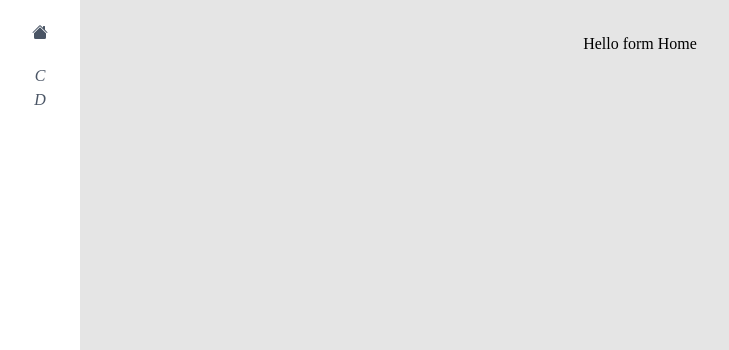
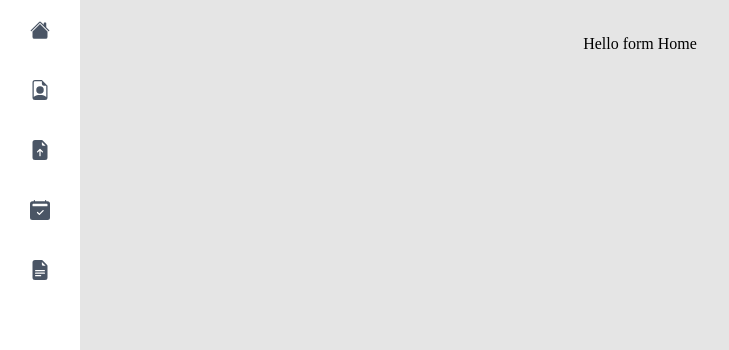
Before and after one commit to DigaantDogra/ClinicConnect, a React (Vite) app in the folder Clinic-connect/: page / in a window 1280 px wide. Shown: the top 350 px of the page, without its empty margins (0-729 px from the left). Built offline with nearby package versions, Linux system fonts and the light colour scheme.

Commit message:
Updated Navbar and index css

```diff
--- a/Clinic-connect/src/Pages/NavBar.jsx
+++ b/Clinic-connect/src/Pages/NavBar.jsx
@@ -1,15 +1,18 @@
-import { BsHouseFill } from "react-icons/bs"
+import { BsHouseFill, BsFileEarmarkPerson, BsFileEarmarkArrowUpFill, BsCalendar2CheckFill , BsFileEarmarkTextFill} from "react-icons/bs"
+
 
 export const Navbar = () => {
 
 
     return <div className="fixed top-0 left-0 h-screen w-20 m-0
                             flex flex-col
-                            bg-white text-gray-600">
-        <SideIcon icon={<BsHouseFill />}></SideIcon>
-        <i>C</i>
-        <i>D</i>
+                            bg-white text-xl text-gray-600">
 
+        <SideIcon icon={<BsHouseFill />} />
+        <SideIcon icon={<BsFileEarmarkPerson />} />
+        <SideIcon icon={<BsFileEarmarkArrowUpFill />} />
+        <SideIcon icon={<BsCalendar2CheckFill />} />
+        <SideIcon icon={<BsFileEarmarkTextFill />} />
     </div>
 }
 
--- a/Clinic-connect/src/index.css
+++ b/Clinic-connect/src/index.css
@@ -9,6 +9,6 @@ html,body {
 
 @layer components{
   .sidebar-icon {
-    @apply relative flex items-center justify-center h-12 w-12 mt-2 mb-2 mx-auto rounded-xl hover:text-blue-400 hover:bg-blue-500 transition-all;
+    @apply relative flex items-center justify-center h-15 w-full hover:translate-y-1.5  mx-auto hover:text-blue-500 hover:bg-blue-200 transition-all;
   }
 }
```
